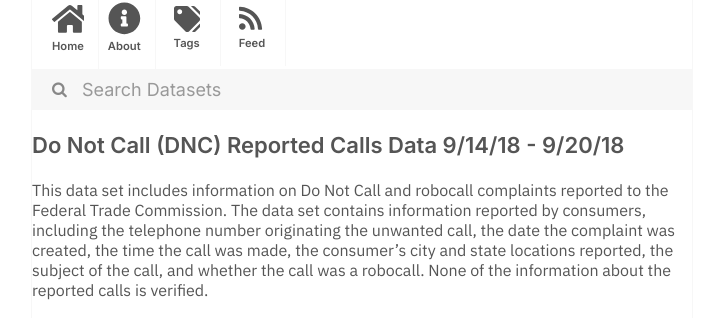
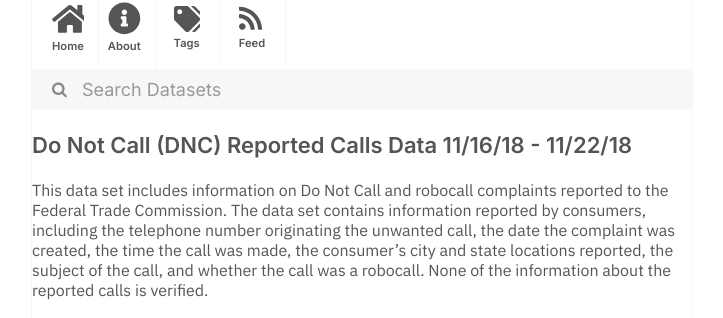
Before and after one commit to dayda-entities/federal-trade-commission, a Jekyll site: the page built from _posts/2020-11-12-do-not-call-dnc-reported-calls.md, in a window 1280 px wide. Shown: the part 216-534 px from the top of the page, without its empty margins (278-1001 px from the left). Built offline with Jekyll 4.4.1, drawn with Linux system fonts in a browser that asks for light colours.

Commit message:
Publish Data

```diff
--- a/_posts/2020-11-12-do-not-call-dnc-reported-calls.md
+++ b/_posts/2020-11-12-do-not-call-dnc-reported-calls.md
@@ -1,7 +1,7 @@
 ---
-title: Do Not Call (DNC) Reported Calls Data 9/14/18 - 9/20/18
-created: '2020-11-12T12:20:46.442237'
-modified: '2020-11-12T12:20:46.442249'
+title: Do Not Call (DNC) Reported Calls Data 11/16/18 - 11/22/18
+created: '2020-11-12T12:20:49.384795'
+modified: '2020-11-12T12:20:49.384805'
 state: active
 type: dataset
 tags:
@@ -12,7 +12,7 @@ tags:
   - Robocalls
 groups: []
 csv_url: >-
-  https://www.ftc.gov/sites/default/files/dnc_complaint_numbers_2018-09-17-21.csv
+  https://www.ftc.gov/sites/default/files/dnc_complaint_numbers_2018-11-19-23.csv
 json_url: ''
 layout: post
 
```
